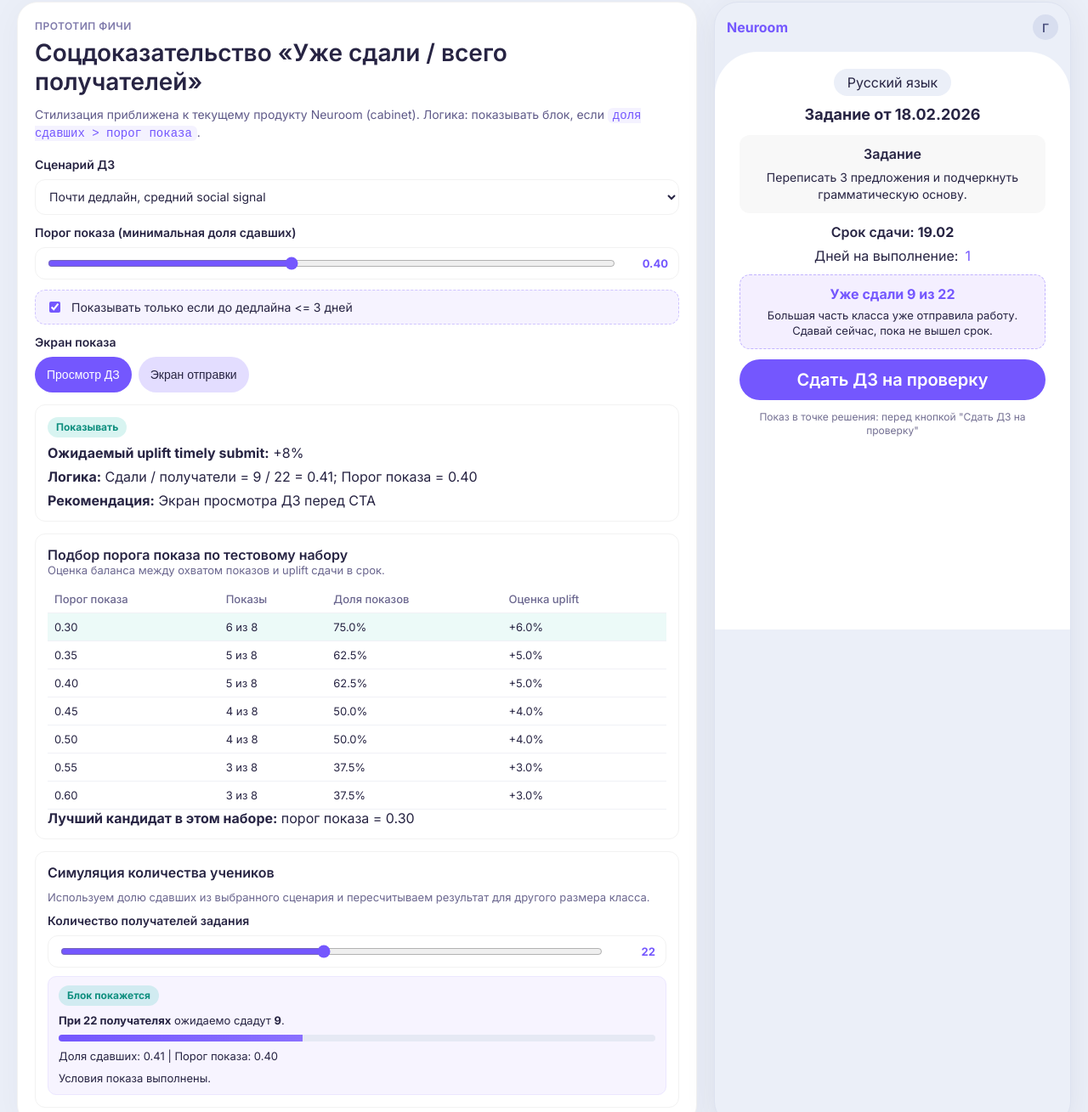
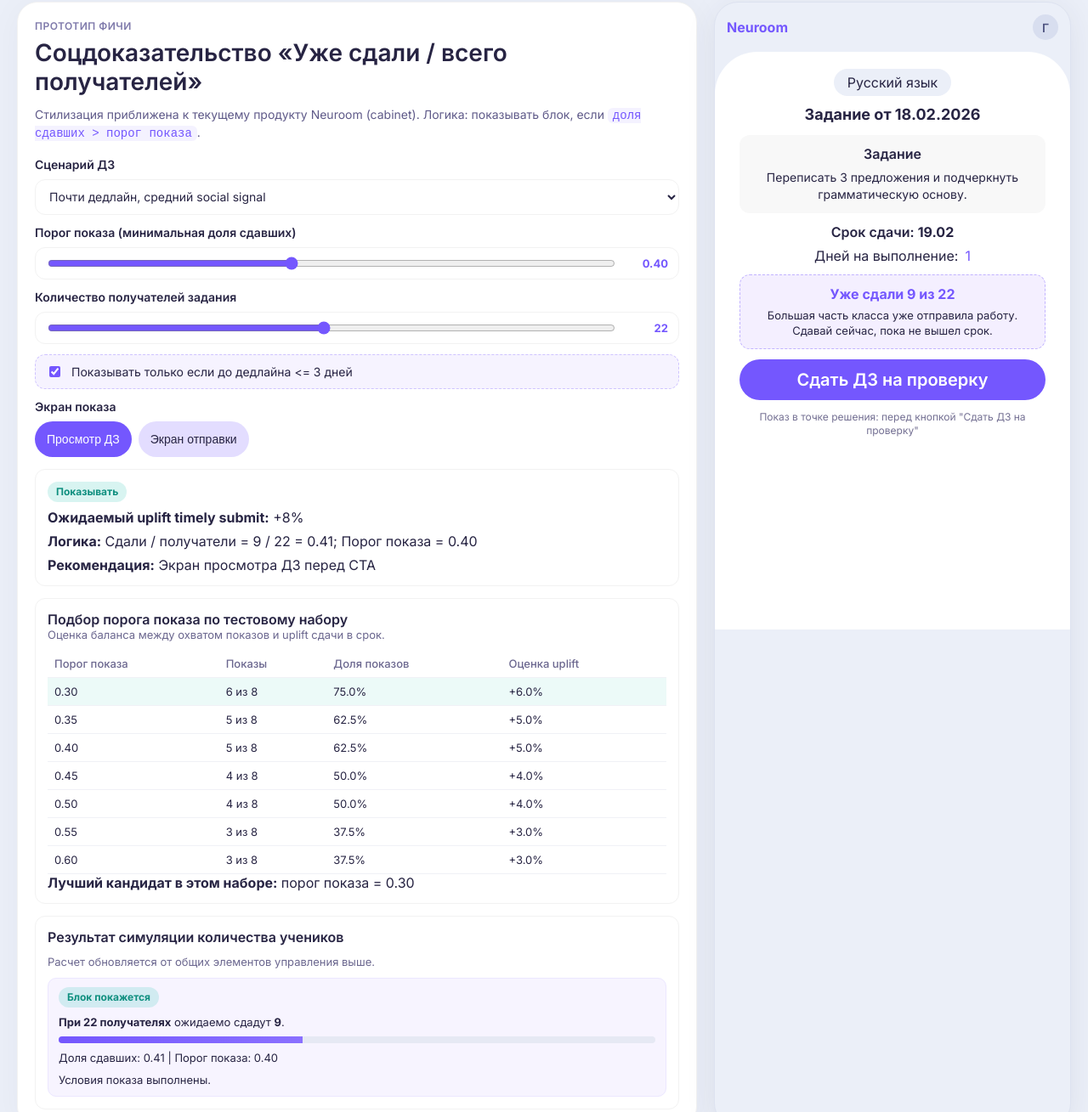
Before and after one commit to nikit34/neuroom-social-prof-prototype, a plain HTML site: page index.html in a window 1280 px wide. Shown: the part 18-1327 px from the top of the page at 85% size. Drawn offline with Linux system fonts and the light colour scheme.

Commit message:
Добавить поле для выбора количества получателей задания и обновить заголовок секции симуляции

```diff
--- a/index.html
+++ b/index.html
@@ -30,6 +30,14 @@
           </div>
         </label>
 
+        <label class="field">
+          <span class="field__label">Количество получателей задания</span>
+          <div class="range-field">
+            <input id="studentsCountInput" type="range" min="5" max="40" step="1" value="22" />
+            <span class="range-field__value" id="studentsCountValue">22</span>
+          </div>
+        </label>
+
         <label class="switch">
           <input id="nearDeadlineOnly" type="checkbox" checked />
           <span>Показывать только если до дедлайна <= 3 дней</span>
@@ -53,16 +61,8 @@
       </section>
 
       <section class="students-sim">
-        <h2 class="students-sim__title">Симуляция количества учеников</h2>
-        <p class="students-sim__subtitle">Используем долю сдавших из выбранного сценария и пересчитываем результат для другого размера класса.</p>
-
-        <label class="field">
-          <span class="field__label">Количество получателей задания</span>
-          <div class="range-field">
-            <input id="studentsCountInput" type="range" min="5" max="40" step="1" value="22" />
-            <span class="range-field__value" id="studentsCountValue">22</span>
-          </div>
-        </label>
+        <h2 class="students-sim__title">Результат симуляции количества учеников</h2>
+        <p class="students-sim__subtitle">Расчет обновляется от общих элементов управления выше.</p>
 
         <div class="students-sim__result" id="studentsSimResult"></div>
       </section>
```
